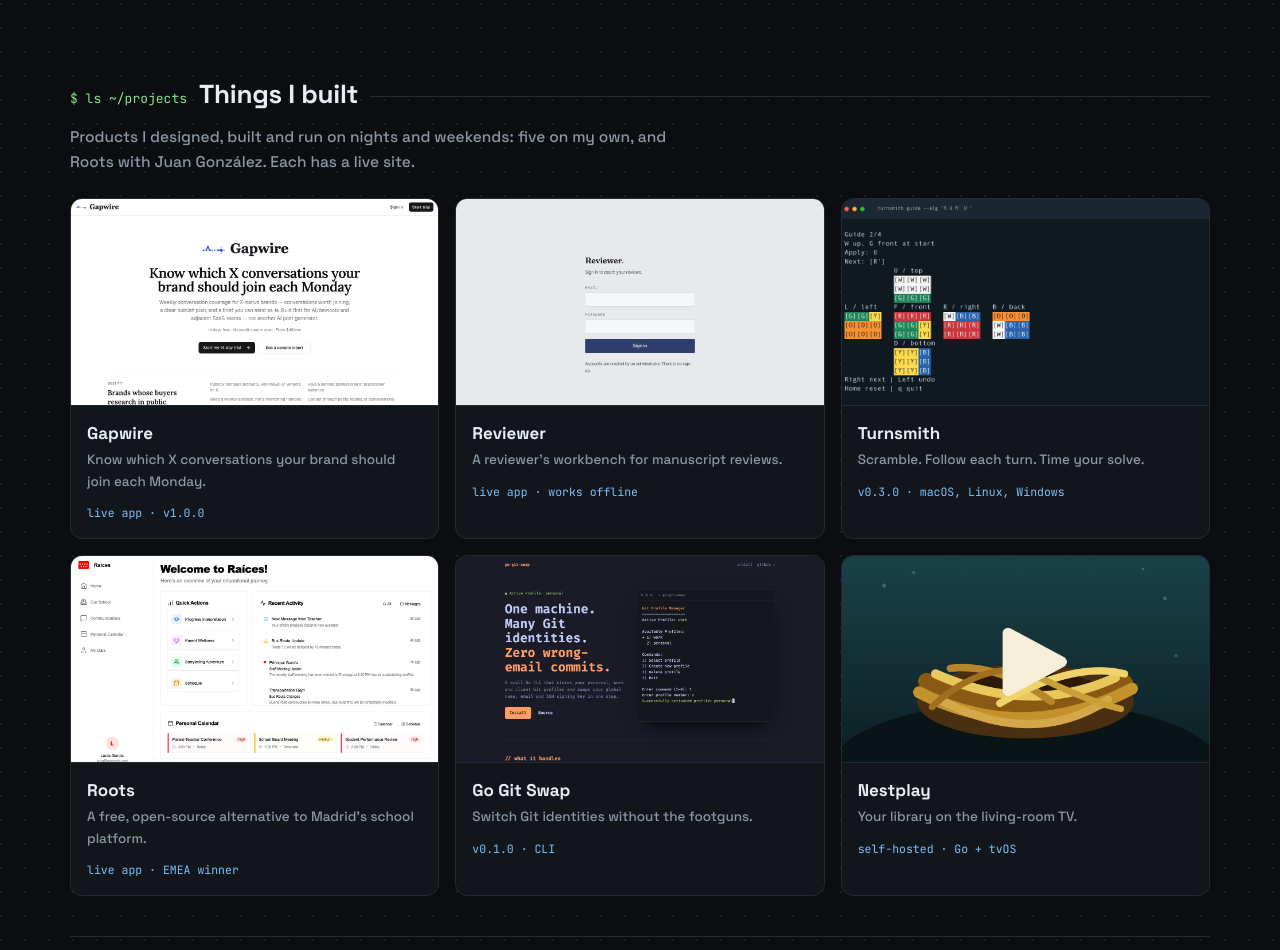
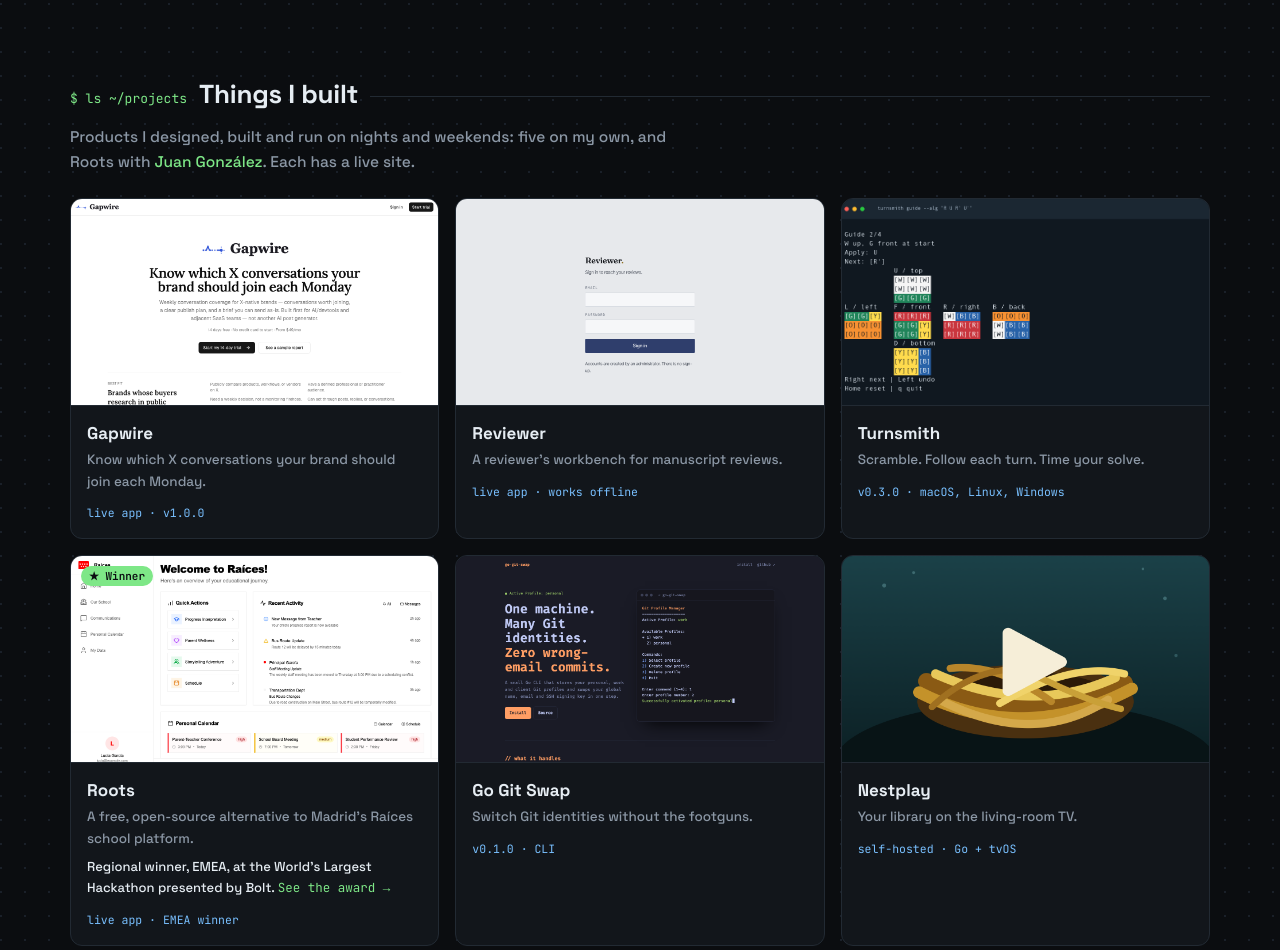
Before and after one commit to frivas/portfolio, a website: page sites/portfolio/index.html in a window 1280 px wide. Shown: the part 2613-3563 px from the top of the page. Drawn offline with Linux system fonts and the light colour scheme.

Commit message:
Link Juan González and show the Roots win on the portfolio
Juan González in the "Things I built" intro links to his portfolio.
The Roots card gets a winner badge, a line saying it won Regional
Highlights (EMEA) at the World's Largest Hackathon presented by Bolt
with a link to the award on Devpost, and the tagline "A free,
open-source alternative to Madrid's Raíces school platform."

Cards are now articles whose title link stretches over the whole
card, so the award link can sit inside without nesting links.

Closes #16

Co-Authored-By: Claude Opus 5.5 <noreply@anthropic.com>

```diff
--- a/sites/portfolio/index.html
+++ b/sites/portfolio/index.html
@@ -88,7 +88,13 @@ td.role{color:var(--muted);white-space:normal}
 .how .ev b{color:var(--fg);font-weight:600}
 /* side projects, compact */
 .mini{display:grid;grid-template-columns:repeat(3,1fr);gap:16px}
-.mi{background:var(--card);border:1px solid var(--line);border-radius:12px;overflow:hidden;text-decoration:none;color:inherit;transition:border-color .2s}
+.intro a{color:var(--accent);text-decoration:none}
+.mi{background:var(--card);border:1px solid var(--line);border-radius:12px;overflow:hidden;position:relative;text-decoration:none;color:inherit;transition:border-color .2s}
+.mi h3 a{color:inherit;text-decoration:none}
+.mi h3 a::after{content:"";position:absolute;inset:0}
+.mi .win{position:absolute;top:10px;left:10px;font:600 11px "JetBrains Mono",monospace;background:var(--accent);color:var(--bg);padding:3px 8px;border-radius:999px}
+.mi .award{position:relative;z-index:1;display:block;margin:0 0 8px;font-size:13px;color:var(--fg)}
+.mi .award a{color:var(--accent);text-decoration:none;font:12.5px "JetBrains Mono",monospace}
 .mi:hover{border-color:var(--accent)}
 .mi img{display:block;width:100%;aspect-ratio:16/9;object-fit:cover;object-position:top;border-bottom:1px solid var(--line)}
 .mi div{padding:14px 16px}
@@ -166,7 +172,7 @@ td.role{color:var(--muted);white-space:normal}
 
 <section id="projects">
   <div class="sh"><span class="p">$ ls ~/projects</span><h2>Things I built</h2></div>
-  <p class="intro">Products I designed, built and run on nights and weekends: five on my own, and Roots with Juan González. Each has a live site.</p>
+  <p class="intro">Products I designed, built and run on nights and weekends: five on my own, and Roots with <a href="https://portfolio.thecreativetoken.com" target="_blank" rel="noopener">Juan González</a>. Each has a live site.</p>
   <div class="mini" id="mini"></div>
 </section>
 
--- a/sites/portfolio/main.js
+++ b/sites/portfolio/main.js
@@ -70,4 +70,5 @@ function fit(){const c=cur;dt.style.minHeight="";let m=0;for(let i=0;i<P.length;
 fit();document.fonts.ready.then(fit);addEventListener("resize",fit);
 /** @type {Record<string,string>} */
 const STATUS={Roots:"live app · EMEA winner",Gapwire:"live app · v1.0.0",Reviewer:"live app · works offline",Nestplay:"self-hosted · Go + tvOS",Turnsmith:"v0.3.0 · macOS, Linux, Windows","Go Git Swap":"v0.1.0 · CLI"};
-$("mini").innerHTML=PROJECTS.map(p=>`<a class="mi" href="${p.url}"${ext(p.url)}><img src="${base+p.shot}" alt="${p.name} screenshot" loading="lazy"><div><h3>${p.name}</h3><p>${p.tagline}</p><small>${STATUS[p.name]}</small></div></a>`).join("");
+// Each card is one big link (the title's link stretches over it); an award link sits above that layer.
+$("mini").innerHTML=PROJECTS.map(p=>`<article class="mi">${p.award?`<span class="win">★ Winner</span>`:""}<img src="${base+p.shot}" alt="${p.name} screenshot" loading="lazy"><div><h3><a href="${p.url}"${ext(p.url)}>${p.name}</a></h3><p>${p.tagline}</p>${p.award?`<p class="award">${p.award.label}. <a href="${p.award.url}"${ext(p.award.url)}>See the award →</a></p>`:""}<small>${STATUS[p.name]}</small></div></article>`).join("");
--- a/sites/portfolio/projects.js
+++ b/sites/portfolio/projects.js
@@ -33,7 +33,8 @@ window.PROJECTS = [
   },
   {
     name: "Roots",
-    tagline: "A free, open-source alternative to Madrid's school platform.",
+    tagline: "A free, open-source alternative to Madrid's Raíces school platform.",
+    award: { label: "Regional winner, EMEA, at the World's Largest Hackathon presented by Bolt", url: "https://devpost.com/software/roots-wpsx9u" },
     description: "An open-source replacement for Raíces, the Community of Madrid's school system, built with Juan González. Bilingual English/Spanish, free for the community, and a regional winner (EMEA) at the World's Largest Hackathon presented by Bolt.",
     stack: ["React", "Fastify", "Supabase", "OpenAI", "ElevenLabs"],
     url: "https://roots.probablysmart.com",
--- a/types/globals.d.ts
+++ b/types/globals.d.ts
@@ -1,7 +1,7 @@
 // Shapes shared by the page scripts. Type-only: lives outside sites/, so it never deploys.
 interface Project {
   name: string; tagline: string; description: string; stack: string[];
-  url: string; repo?: string; kind: "site" | "landing"; shot: string; year: string | number;
+  url: string; repo?: string; award?: { label: string; url: string }; kind: "site" | "landing"; shot: string; year: string | number;
 }
 declare var PROJECTS: Project[];
 interface Window { PROJECTS: Project[] }
```
